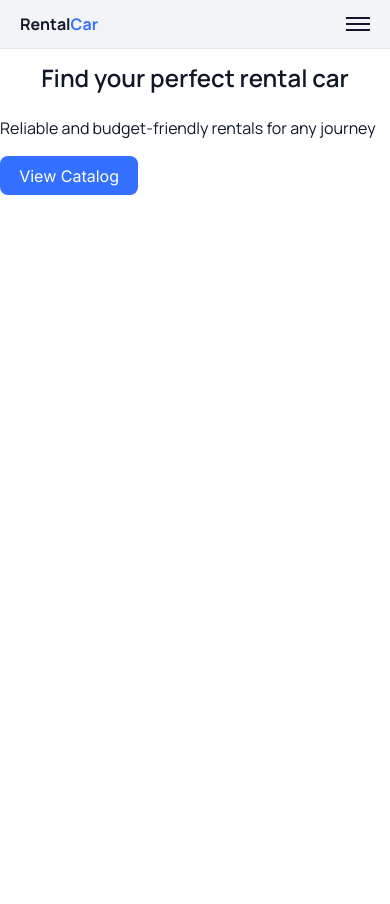
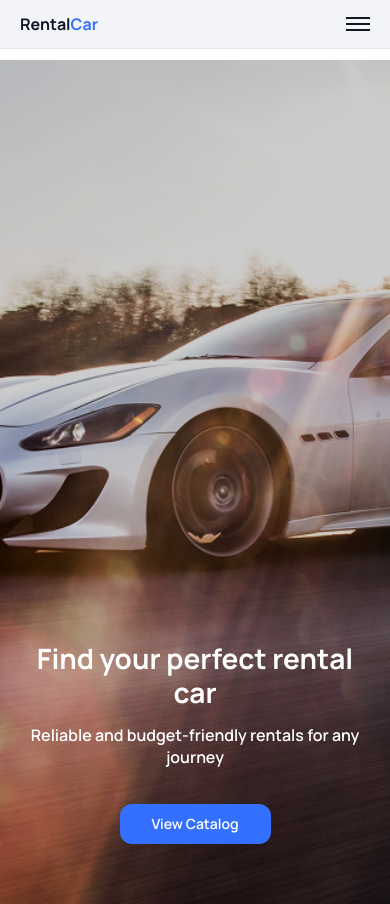
Before and after one commit to oksanacherviachenko/Rental-Car-App, a React (Vite) app: page / in a window 390 px wide. Before the commit the page ends 844 px from the top, so only its background shows below. Built offline with nearby package versions, Linux system fonts and the light colour scheme.

Commit message:
add styles for HomePage

```diff
--- a/src/components/Navigation/Navigation.module.css
+++ b/src/components/Navigation/Navigation.module.css
@@ -1,4 +1,5 @@
-/*src/components/Navigation/Navigation.module.css*/
+/* src/components/Navigation/Navigation.module.css */
+
 .header {
   background-color: #f2f4f7;
   border-bottom: 1px solid rgba(0, 0, 0, 0.05);
@@ -44,18 +45,18 @@
 .link {
   font-size: 16px;
   font-weight: 500;
-  color: var(--main);
+  color: var(--main); /* 🔄 основний колір */
   text-decoration: none;
   transition: color var(--transition-fast);
 }
 
 .link:hover,
 .link:focus {
-  color: var(--button-hover);
+  color: var(--button-hover); /* 🔄 зміна кольору при ховері/фокусі */
 }
 
 .active {
-  color: var(--button-hover);
+  color: var(--button-hover); /* 🔄 активний стан */
 }
 
 .burger {
--- a/src/pages/HomePage/HomePage.jsx
+++ b/src/pages/HomePage/HomePage.jsx
@@ -1,4 +1,4 @@
-//src/pages/HomePage/HomePage.jsx
+// src/pages/HomePage/HomePage.jsx
 import React from 'react';
 import { useNavigate } from 'react-router-dom';
 import styles from './HomePage.module.css';
@@ -10,7 +10,9 @@ const HomePage = () => {
     <section className={styles.hero}>
       <div className={styles.content}>
         <h1 className={styles.title}>Find your perfect rental car</h1>
-        <p className={styles.subtitle}>Reliable and budget-friendly rentals for any journey</p>
+        <p className={styles.subtitle}>
+          Reliable and budget-friendly rentals for any journey
+        </p>
         <button
           className={styles.ctaButton}
           onClick={() => navigate('/catalog')}
--- a/src/pages/HomePage/HomePage.module.css
+++ b/src/pages/HomePage/HomePage.module.css
@@ -1,10 +1,99 @@
-.container {
-  padding: 20px;
-  max-width: 1200px;
-  margin: 0 auto;
+/*src/pages/HomePage.module.css*/
+/* src/pages/HomePage/HomePage.module.css */
+
+.hero {
+  background: url("/img/hero-img.png") no-repeat center center/cover;
+  min-height: 100vh;
+  display: flex;
+  justify-content: center;
+  align-items: flex-end;
+  text-align: center;
+  padding-bottom: 60px;
 }
 
-h1 {
+.content {
+  width: 783px;
+  height: 207px;
+  display: flex;
+  flex-direction: column;
+  align-items: center;
+  justify-content: space-between;
+}
+
+.title {
+  font: 700 60px / 120% var(--font-family);
+  color: var(--white);
+  white-space: nowrap;
+  margin-bottom: 0;
+}
+
+.subtitle {
+  font: 600 24px / 133% var(--font-family);
+  color: var(--white);
+  white-space: nowrap;
+  margin-bottom: 0;
+}
+
+.ctaButton {
+  border-radius: 12px;
+  padding: 12px 99px;
+  width: 276px;
+  height: 44px;
+  background: var(--button);
+  color: var(--white);
+  font: 600 16px / 1 var(--font-family);
+  border: none;
+  cursor: pointer;
+  transition: background-color 0.3s ease;
+  white-space: nowrap;
   text-align: center;
-  margin-bottom: 20px;
+  display: inline-flex;
+  align-items: center;
+  justify-content: center;
+  margin-top: 20px;
 }
+
+/* Hover/focus state */
+.ctaButton:hover,
+.ctaButton:focus {
+  background-color: var(--button-hover);
+}
+
+/* ───── 📱 Mobile & Tablet Responsiveness ───── */
+@media (max-width: 768px) {
+  .content {
+    width: 90%;
+    height: auto;
+    gap: 16px;
+  }
+
+  .title {
+    font-size: 36px;
+    white-space: normal;
+  }
+
+  .subtitle {
+    font-size: 18px;
+    white-space: normal;
+  }
+
+  .ctaButton {
+    width: auto;
+    padding: 12px 32px;
+  }
+}
+
+@media (max-width: 480px) {
+  .title {
+    font-size: 28px;
+  }
+
+  .subtitle {
+    font-size: 16px;
+  }
+
+  .ctaButton {
+    font-size: 14px;
+    height: 40px;
+  }
+}
```
Also changed, not shown: public/img/Hero image.png (deleted), public/img/hero-img.png (added).
